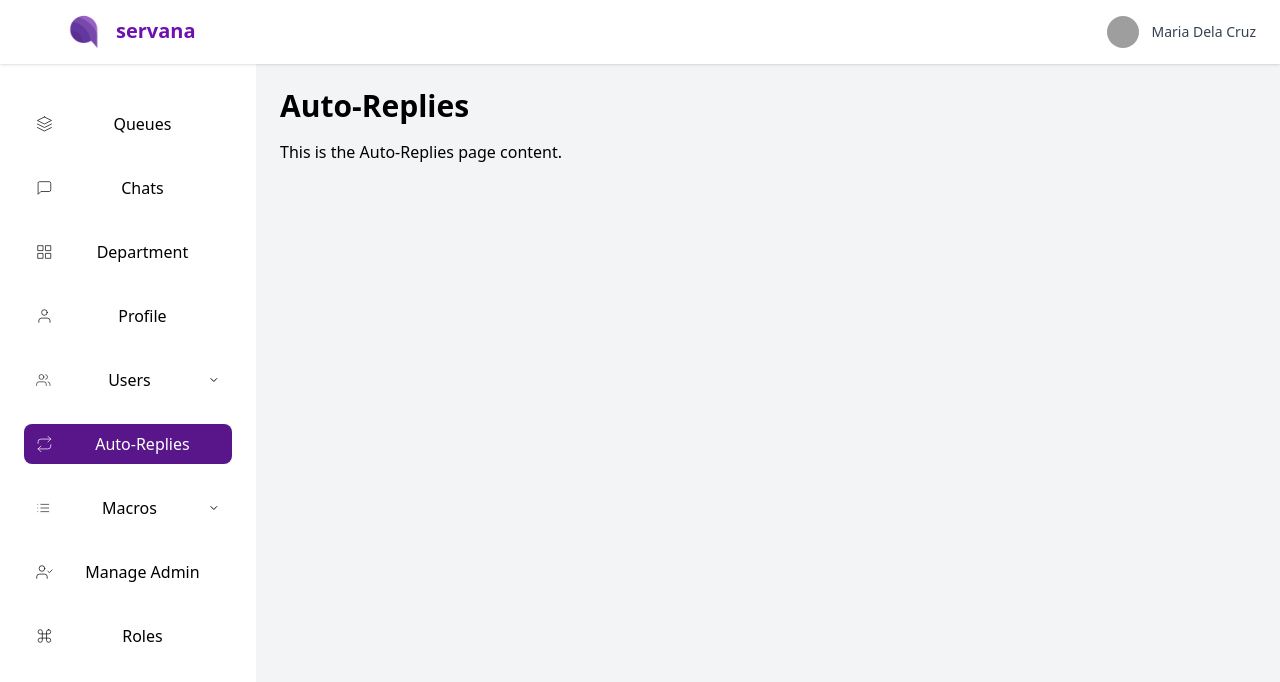
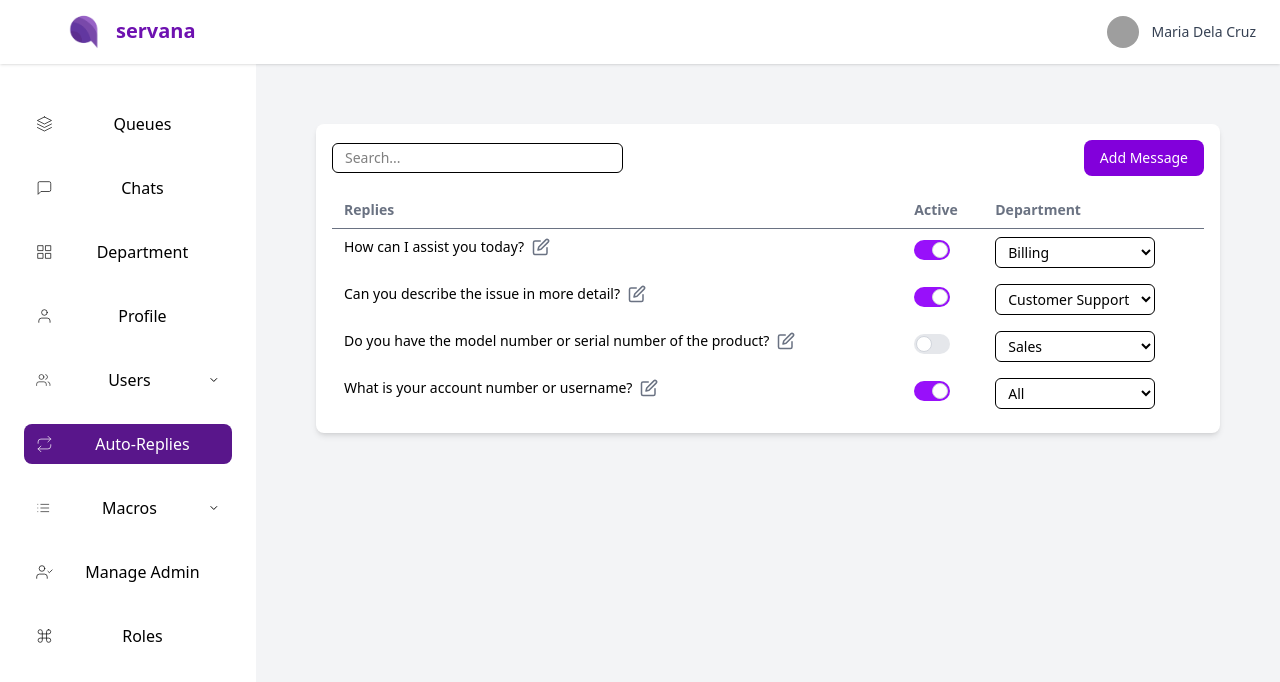
Before and after one commit to manuelamanetjr/frontend_web, a React (Vite) app: page /auto-replies in a window 1280 px wide. Shown: the top 682 px of the page. Built offline with nearby package versions, Linux system fonts and the light colour scheme; grey boxes are pictures that could not be loaded.

Commit message:
autoreply edited

```diff
--- a/screens/AutoReplies.jsx
+++ b/screens/AutoReplies.jsx
@@ -1,44 +1,102 @@
 import React, { useState } from "react";
 import TopNavbar from "../components/TopNavbar";
 import Sidebar from "../components/Sidebar";
+import { Edit } from "react-feather";
 
 export default function AutoReplies() {
   const [mobileSidebarOpen, setMobileSidebarOpen] = useState(false);
   const [openDropdown, setOpenDropdown] = useState(null);
 
-  const toggleDropdown = (name) => {
-    setOpenDropdown((prev) => (prev === name ? null : name));
-  };
+  const toggleSidebar = () => setMobileSidebarOpen((prev) => !prev);
 
-  const toggleSidebar = () => {
-    setMobileSidebarOpen((prev) => !prev);
-  };
+  const [replies, setReplies] = useState([
+    { text: "How can I assist you today?", active: true, department: "Billing" },
+    { text: "Can you describe the issue in more detail?", active: true, department: "Customer Support" },
+    { text: "Do you have the model number or serial number of the product?", active: false, department: "Sales" },
+    { text: "What is your account number or username?", active: true, department: "All" },
+  ]);
+
+  const departments = ["Billing", "Customer Support", "Sales", "All"];
 
   return (
-    <div className="flex flex-col h-screen overflow-hidden relative">
-      {/* Top navigation bar */}
+    <div className="flex flex-col h-screen overflow-hidden">
       <TopNavbar toggleSidebar={toggleSidebar} />
 
       <div className="flex flex-1 overflow-hidden">
-        {/* Sidebar for mobile */}
-        <Sidebar
-          isMobile={true}
-          isOpen={mobileSidebarOpen}
-          toggleDropdown={toggleDropdown}
-          openDropdown={openDropdown}
-        />
+        <Sidebar isMobile={true} isOpen={mobileSidebarOpen} toggleDropdown={setOpenDropdown} openDropdown={openDropdown} />
+        <Sidebar isMobile={false} toggleDropdown={setOpenDropdown} openDropdown={openDropdown} />
 
-        {/* Sidebar for desktop */}
-        <Sidebar
-          isMobile={false}
-          toggleDropdown={toggleDropdown}
-          openDropdown={openDropdown}
-        />
+        <main className="flex-1 bg-gray-100 p-15 overflow-auto">
+          <div className="bg-white p-4 rounded-lg shadow-md">
+            <div className="flex justify-between items-center mb-4">
+              <input
+                type="text"
+                placeholder="Search..."
+                className="border rounded-md px-3 py-1 w-1/3 text-sm"
+              />
+              <button className="bg-purple-700 text-white px-4 py-2 rounded-lg text-sm hover:bg-purple-800">
+                Add Message
+              </button>
+            </div>
 
-        {/* Main content */}
-        <main className="flex-1 bg-gray-100 p-6 overflow-auto">
-            <h1 className="text-3xl font-bold mb-4">Auto-Replies</h1>
-            <p>This is the Auto-Replies page content.</p>
+            <div className="overflow-x-auto">
+              <table className="w-full text-sm text-left">
+                <thead className="text-gray-500 border-b">
+                  <tr>
+                    <th className="py-2 px-3">Replies</th>
+                    <th className="py-2 px-3">Active</th>
+                    <th className="py-2 px-3">Department</th>
+                  </tr>
+                </thead>
+                <tbody>
+                  {replies.map((reply, idx) => (
+                    <tr key={idx} className="hover:bg-gray-50">
+                      <td className="py-2 px-3 flex items-center gap-2">
+                        {reply.text}
+                        <Edit size={18} className="text-gray-500 cursor-pointer" />
+                      </td>
+                      <td className="py-2 px-3">
+                        <label className="inline-flex relative items-center cursor-pointer">
+                          <input
+                            type="checkbox"
+                            className="sr-only peer"
+                            checked={reply.active}
+                            onChange={() =>
+                              setReplies((prev) =>
+                                prev.map((r, i) =>
+                                  i === idx ? { ...r, active: !r.active } : r
+                                )
+                              )
+                            }
+                          />
+                          <div className="w-9 h-5 bg-gray-200 peer-focus:outline-none rounded-full peer peer-checked:bg-purple-600 transition-all after:content-[''] after:absolute after:left-[2px] after:top-[2px] after:bg-white after:border-gray-300 after:border after:rounded-full after:h-4 after:w-4 after:transition-all peer-checked:after:translate-x-4" />
+                        </label>
+                      </td>
+                      <td className="py-2 px-3">
+                        <select
+                          className="border rounded-md px-2 py-1 text-sm"
+                          value={reply.department}
+                          onChange={(e) =>
+                            setReplies((prev) =>
+                              prev.map((r, i) =>
+                                i === idx ? { ...r, department: e.target.value } : r
+                              )
+                            )
+                          }
+                        >
+                          {departments.map((dept, i) => (
+                            <option key={i} value={dept}>
+                              {dept}
+                            </option>
+                          ))}
+                        </select>
+                      </td>
+                    </tr>
+                  ))}
+                </tbody>
+              </table>
+            </div>
+          </div>
         </main>
       </div>
     </div>
```
